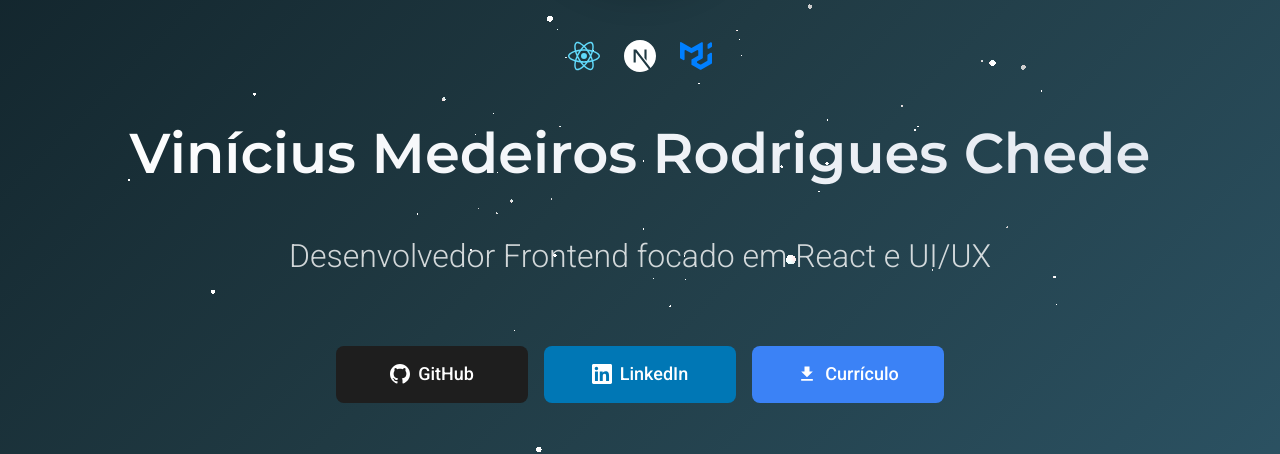
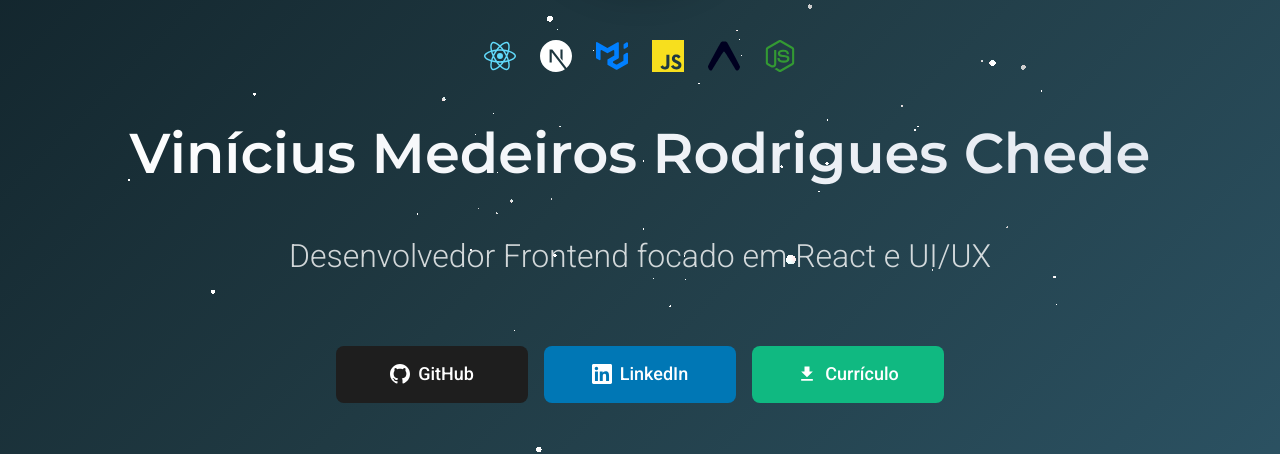
Before and after one commit to ViniMerc/portfolio-vinicius, a React (Vite) app: page / in a window 1280 px wide. Shown: the part 270-724 px from the top of the page. Built offline with nearby package versions, Linux system fonts and the light colour scheme; no server answers.

Commit message:
fix: update icons

```diff
--- a/src/index.css
+++ b/src/index.css
@@ -16,7 +16,7 @@
   --font-size-body: 1.125rem; /* 18px */
 
   /* Color palette */
-  --primary-blue: #3b82f6;
+  --primary-green: #10b981;
   --dark-gray: #1e1e1e;
   --light-gray: #6b7280;
   --white: #ffffff;
@@ -140,12 +140,12 @@ body {
 }
 
 .social-button.download {
-  background-color: var(--primary-blue);
+  background-color: var(--primary-green);
   color: var(--white);
 }
 
 .social-button.download:hover {
-  background-color: #2563eb;
+  background-color: #059669;
   transform: translateY(-2px);
   box-shadow: 0 4px 12px rgba(0, 0, 0, 0.3);
 }
@@ -283,12 +283,12 @@ body {
 }
 
 .project-link:last-child {
-  background-color: var(--primary-blue);
+  background-color: var(--primary-green);
   color: var(--white);
 }
 
 .project-link:last-child:hover {
-  background-color: #2563eb;
+  background-color: #059669;
 }
 
 /* Loading and Error States */
@@ -303,7 +303,7 @@ body {
   width: 40px;
   height: 40px;
   border: 3px solid rgba(255, 255, 255, 0.1);
-  border-top: 3px solid var(--primary-blue);
+  border-top: 3px solid var(--primary-green);
   border-radius: 50%;
   animation: spin 1s linear infinite;
   margin: 0 auto 1rem;
@@ -397,12 +397,12 @@ body {
 }
 
 .card-button.access {
-  background-color: var(--primary-blue);
+  background-color: var(--primary-green);
   color: var(--white);
 }
 
 .card-button.access:hover {
-  background-color: #2563eb;
+  background-color: #059669;
 }
 
 /* Typography styles */
@@ -542,6 +542,22 @@ h6,
   color: #007fff;
 }
 
+.icon.reactnative {
+  color: #61dafb;
+}
+
+.icon.javascript {
+  color: #f7df1e;
+}
+
+.icon.expo {
+  color: #000020;
+}
+
+.icon.node {
+  color: #339933;
+}
+
 @keyframes float {
   0% {
     transform: translate(0, 0) rotate(0deg) scale(1);
--- a/src/sections/ProfileSection.jsx
+++ b/src/sections/ProfileSection.jsx
@@ -1,5 +1,12 @@
 import { motion } from "framer-motion";
-import { SiMui, SiNextdotjs, SiReact } from "react-icons/si";
+import {
+  SiMui,
+  SiNextdotjs,
+  SiReact,
+  SiJavascript,
+  SiExpo,
+  SiNodedotjs,
+} from "react-icons/si";
 
 const ProfileSection = () => {
   return (
@@ -27,6 +34,9 @@ const ProfileSection = () => {
         <SiReact className="icon react" title="React" />
         <SiNextdotjs className="icon next" title="Next.js" />
         <SiMui className="icon mui" title="Material UI" />
+        <SiJavascript className="icon javascript" title="JavaScript" />
+        <SiExpo className="icon expo" title="Expo" />
+        <SiNodedotjs className="icon node" title="Node.js" />
       </motion.div>
 
       <motion.h1
```
Also changed, not shown: public/noimage.svg (deleted), public/projeto1.png (deleted).
